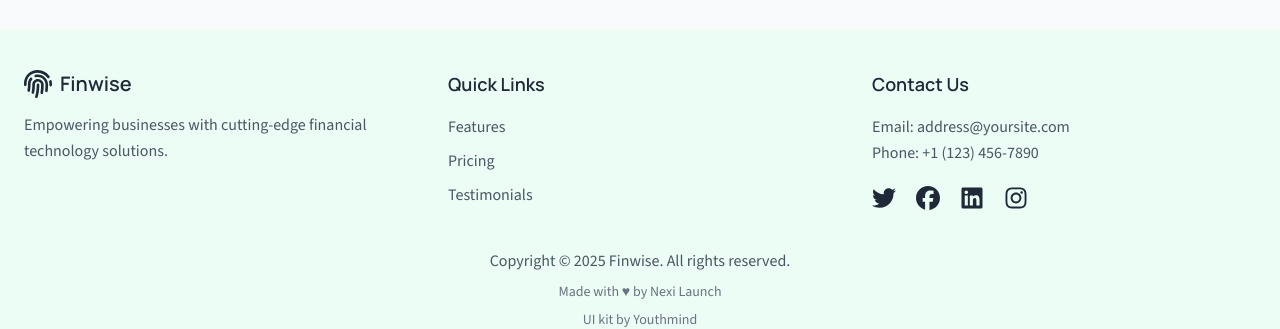
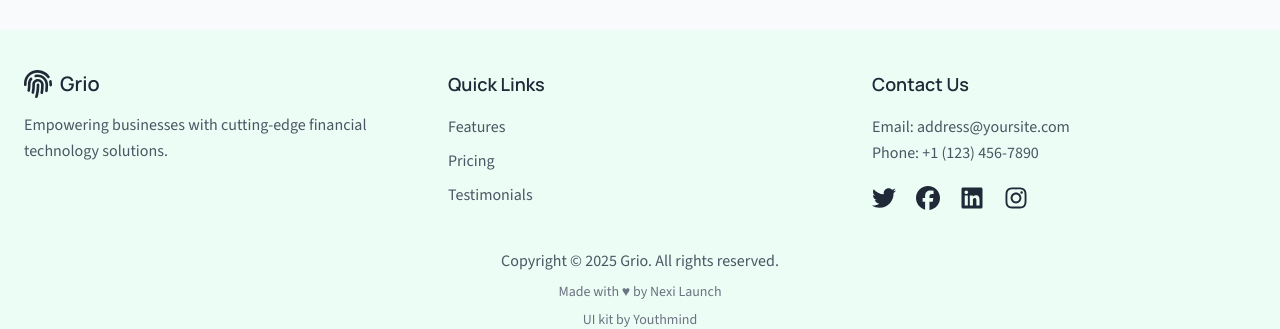
Before and after one commit to dhivek1/carbtrack-saas-landing-page, a Next.js app: page / in a window 1280 px wide. Shown: the part 4780-5109 px from the top of the page. Built offline with nearby package versions, Linux system fonts and the light colour scheme.

Commit message:
Update siteDetails.ts

```diff
--- a/src/data/siteDetails.ts
+++ b/src/data/siteDetails.ts
@@ -1,9 +1,9 @@
 export const siteDetails = {
-    siteName: 'Finwise',
-    siteUrl: 'https://finwise-omega.vercel.app/',
+    siteName: 'Grio',
+    siteUrl: 'https://carbtrack-saas-landing-page.vercel.app/',
     metadata: {
-        title: 'Finwise - Next.js and Tailwind CSS Landing Page Template',
-        description: 'Finwise empowers businesses with cutting-edge technology solutions to drive success and efficiency.',
+        title: 'Smart and Simple Emission Tracking and Reporting',
+        description: 'Track your carbon footprint and reduce emissions with AI-generated reports tailored to your specific needs. Includes ESG, BRSR,and any other report formats.',
     },
     language: 'en-us',
     locale: 'en-US',
```
